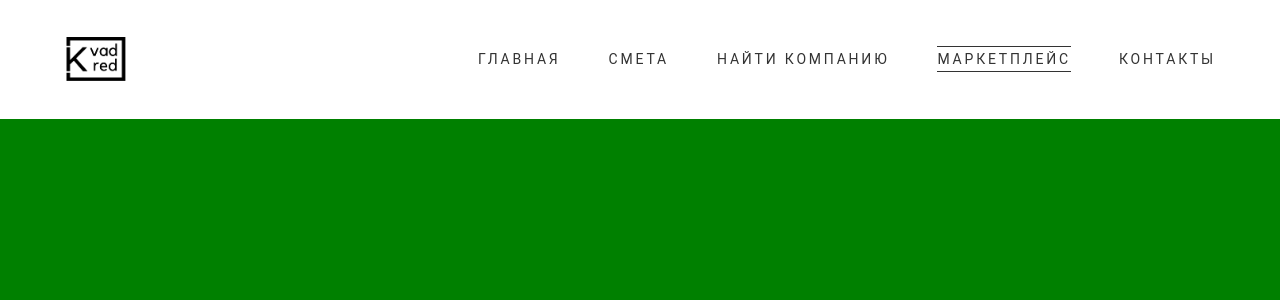
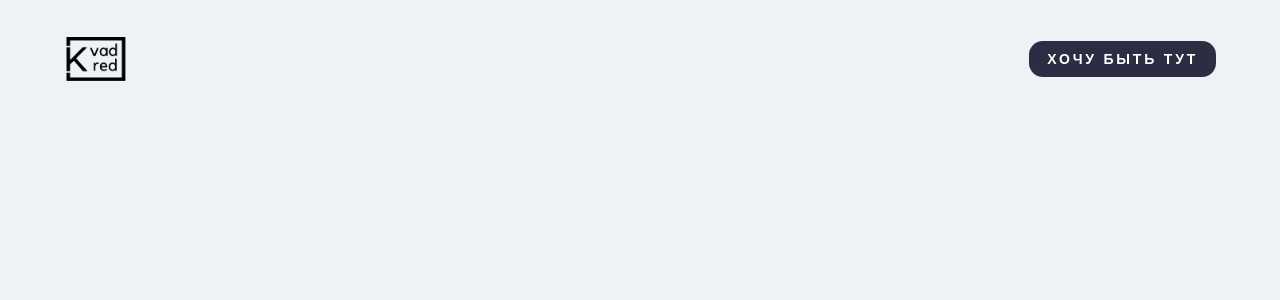
Before and after one commit to kvadred/demo, a React (Vite) app: page /marketplace in a window 1280 px wide. Shown: the top 300 px of the page. Built offline with nearby package versions, Linux system fonts and the light colour scheme.

Commit message:
feat Button component, updated default layout, header

```diff
--- a/src/Router.tsx
+++ b/src/Router.tsx
@@ -10,8 +10,8 @@ function Router() {
   return (
     <BrowserRouter>
           <Routes>
-            <Route path="/demo" element={<MainPage />} />
-            <Route path="*" element={<Navigate to="/demo" replace />} />
+            <Route path="/main" element={<MainPage />} />
+            <Route path="*" element={<Navigate to="/main" replace />} />
             <Route path="/smeta" element={<SmetaPage />} />
             <Route path="/find-company" element={<FindCompanyPage />} />
             <Route path="/marketplace" element={<MarketplacePage />} />
--- a/src/assets/scss/fonts.scss
+++ b/src/assets/scss/fonts.scss
@@ -1,7 +1,25 @@
 @import 'variables';
+
+@mixin roboto {
+  font-family: 'Roboto', sans-serif;
+}
 
 @mixin roboto-spacing {
   font-family: 'Roboto', sans-serif;
   font-size: $base-font-size;
   letter-spacing: $base-font-size * 0.2;
 }
+
+@mixin montserrat {
+  font-family: 'Montserrat', sans-serif;
+}
+
+@mixin montserrat-spacing {
+  font-family: 'Montserrat', sans-serif;
+  font-size: $base-font-size;
+  letter-spacing: $base-font-size * 0.2;
+}
+
+@mixin pridi {
+  font-family: 'Pridi', serif;
+}
--- a/src/assets/scss/index.scss
+++ b/src/assets/scss/index.scss
@@ -1,5 +1,6 @@
-@import 'variables.scss';
+@import 'variables';
 @import "fonts";
+@import "typography";
 
 html,
 body {
--- /dev/null
+++ b/src/assets/scss/typography.scss
@@ -0,0 +1,7 @@
+@import './fonts';
+
+h1 {
+  @include roboto;
+  font-size: $base-font-size * 4;
+  font-weight: lighter;
+}
--- /dev/null
+++ b/src/components/Button/Button.tsx
@@ -0,0 +1,41 @@
+import './styles.scss';
+
+interface Props {
+  variant?: 'contained' | 'outlined' | 'text';
+  color?: 'primary' | 'alert' | 'default';
+  size?: 'default' | 'small';
+  onClick?: () => void;
+  label: string;
+  preIcon?: React.ReactNode;
+  postIcon?: React.ReactNode;
+  className?: string;
+  disabled?: boolean;
+}
+
+function Button(props: Props) {
+    const {
+        variant = 'contained',
+        color = 'primary',
+        size = 'default',
+        onClick,
+        label,
+        preIcon,
+        postIcon,
+        className = '',
+        disabled = false,
+    } = props;
+
+    return (
+        <button
+            className={`button button--${variant} button--${color} button--${size}-size ${className}`}
+            onClick={onClick}
+            disabled={disabled}
+        >
+            {preIcon && <span className="button__icon">{preIcon}</span>}
+            <span className="button__label">{label}</span>
+            {postIcon && <span className="button__icon">{postIcon}</span>}
+        </button>
+    );
+}
+
+export default Button;
--- /dev/null
+++ b/src/components/Button/index.ts
@@ -0,0 +1 @@
+export {default} from './Button';
--- /dev/null
+++ b/src/components/Button/styles.scss
@@ -0,0 +1,116 @@
+@import '../../assets/scss/fonts';
+
+.button {
+  @include montserrat;
+  font-weight: bold;
+  text-transform: uppercase;
+  display: inline-flex;
+  align-items: center;
+  justify-content: center;
+  padding: 8px 16px;
+  border-radius: 14px;
+  font-size: 14px;
+  cursor: pointer;
+  transition: all 0.2s ease-in-out;
+  border: 2px solid transparent;
+
+  &:disabled {
+    opacity: 0.5;
+    cursor: not-allowed;
+  }
+
+  &__icon {
+    display: inline-flex;
+    align-items: center;
+    margin: 0 4px;
+  }
+
+  &__label {
+    display: inline-block;
+  }
+
+  &--default-size {
+    font-size: 14px;
+    padding: 8px 16px;
+    letter-spacing: calc(14px * 0.2);
+  }
+
+  &--small-size {
+    @include roboto;
+    font-size: 12px;
+    padding: 4px 12px;
+    text-transform: none;
+    font-weight: normal;
+  }
+
+  &--contained {
+    &.button--primary {
+      background-color: #2B2D42;
+      color: #fff;
+      fill: #fff;
+      &:hover:not(:disabled) {
+        background-color: #232436;
+      }
+    }
+
+    &.button--alert {
+      background-color: #D90429;
+      color: #fff;
+      fill: #fff;
+      &:hover:not(:disabled) {
+        background-color: #b8001f;
+      }
+    }
+
+    &.button--default {
+      background-color: #EDF2F4;
+      color: #2B2D42;
+      fill: #2B2D42;
+      &:hover:not(:disabled) {
+        background-color: #c7ccce;
+      }
+    }
+  }
+
+  &--outlined {
+    background-color: #EDF2F4;
+
+    &.button--primary {
+      border-color: #2B2D42;
+      color: #2B2D42;
+      fill: #2B2D42;
+      &:hover:not(:disabled) {
+        background-color: rgba(#2B2D42, 0.1);
+      }
+    }
+
+    &.button--alert {
+      border-color: #D90429;
+      color: #D90429;
+      fill: #D90429;
+      &:hover:not(:disabled) {
+        background-color: rgba(#D90429, 0.1);
+      }
+    }
+
+    &.button--default {
+      border-color: #4f4f4f;
+      color: #4f4f4f;
+      fill: #4f4f4f;
+      &:hover:not(:disabled) {
+        background-color: rgba(#4f4f4f, 0.1);
+      }
+    }
+  }
+
+  &--text {
+    background-color: transparent;
+    border: none;
+    color: #2B2D42;
+    fill: #2B2D42;
+
+    &:hover:not(:disabled) {
+      background-color: rgba(0, 0, 0, 0.05);
+    }
+  }
+}
--- a/src/components/Header/Header.tsx
+++ b/src/components/Header/Header.tsx
@@ -2,6 +2,7 @@ import './styles.scss';
 import {HeaderItem} from "@app/hooks";
 import classNames from "classnames";
 import {Link, useLocation} from "react-router-dom";
+import Button from '../Button';
 
 interface Props {
   items: HeaderItem[];
@@ -16,8 +17,12 @@ function Header(props: Props) {
   return (
     <div className={'header'}>
       <img src={'src/assets/icons/logo_black.svg'} height={64} alt={'logo'}/>
-      {/*TODO: logo refactor*/}
-      <div className={'header__items'}>
+      <Button
+        label='Хочу быть тут'
+        variant='contained'
+        color='primary'
+      />
+      {/* <div className={'header__items'}>
         {items.map(item => (
           <Link
             to={item.path}
@@ -32,7 +37,7 @@ function Header(props: Props) {
             {item.label.toUpperCase()}
           </Link>
         ))}
-      </div>
+      </div> */}
     </div>
   );
 }
--- a/src/components/index.ts
+++ b/src/components/index.ts
@@ -1 +1,2 @@
 export {default as Header} from './Header';
+export {default as Button} from './Button';
--- a/src/hooks/useHeader.ts
+++ b/src/hooks/useHeader.ts
@@ -13,7 +13,7 @@ export function useHeader(): ReturnType {
   const routes = useMemo(() => [
     {
       label: 'Главная',
-      path: '/demo',
+      path: '/main',
     },
     {
       label: 'Смета',
--- a/src/layout/Default/styles.scss
+++ b/src/layout/Default/styles.scss
@@ -5,6 +5,7 @@
   flex-direction: column;
   flex-wrap: nowrap;
   overflow: hidden;
+  background-color: #EDF2F4;
 
   &__content {
     width: 100%;
@@ -14,7 +15,5 @@
     flex-wrap: nowrap;
     flex: 1 1 auto;
     overflow: hidden;
-    overflow-y: auto;
-    background-color: green; // TODO: temp
   }
 }
--- a/src/pages/MainPage/MainPage.tsx
+++ b/src/pages/MainPage/MainPage.tsx
@@ -1,12 +1,6 @@
 import './styles.scss';
-import {useState} from "react";
-import {CompanyOffer} from "../../modules/calculator/types/CompanyOffer.ts";
-import {IProduct} from "../../modules/marketplace/types/IProduct.tsx";
-import {Navbar} from "../../common/components/Navbar.tsx";
-import {SmetaPage} from "../../modules/calculator/SmetaPage.tsx";
-import {CompaniesPage} from "../../modules/calculator/CompaniesPage.tsx";
-import {MarketplacePage} from "../../modules/marketplace/MarketplacePage.tsx";
 import {RoomTypes} from "../../common/types/RoomTypes.ts";
+import {LayoutDefault} from "@app/layout";
 
 export interface RoomArea {
   type: RoomTypes,
@@ -48,32 +42,11 @@ const companiesDefaultForm: CompaniesFormData = {
 }
 
 function MainPage() {
-  const [nav, setNav] = useState('planner')
-
-  // State for SmetaPage
-  const [smetaFormData, setSmetaFormData] = useState<SmetaFormData>(smetaDefaultForm)
-  const [costData, setCostData] = useState(null)
-
-  // State for CompaniesPage
-  const [companyFormData, setCompanyFormData] = useState<CompaniesFormData>(companiesDefaultForm)
-  const [companyOffers, setCompanyOffers] = useState<CompanyOffer[]>([])
-
-  // State for MarketplacePage
-  const [cart, setCart] = useState<IProduct[]>([])
-  const [category, setCategory] = useState('')
-  const [products, setProducts] = useState<IProduct[]>([])
 
   return (
-    <div className='background-container'>
-      <div className='app-container'>
-        <section style={{ marginBottom: '1rem' }}>
-          <Navbar nav={nav} setNav={setNav} />
-        </section>
-        {nav === 'smeta-calculator' && <SmetaPage formData={smetaFormData} setFormData={setSmetaFormData} costData={costData} setCostData={setCostData} />}
-        {nav === 'companies-calculator' && <CompaniesPage formData={companyFormData} setFormData={setCompanyFormData} companyOffers={companyOffers} setCompanyOffers={setCompanyOffers} />}
-        {nav === 'marketplace' && <MarketplacePage cart={cart} setCart={setCart} category={category} setCategory={setCategory}  products={products} setProducts={setProducts} />}
-      </div>
-    </div>
+    <LayoutDefault>
+      {/*<h1>KVADRED</h1>*/}
+    </LayoutDefault>
   )
 }
 
```
Also changed, not shown: 1 other file (tests, documents, lock files or other folders).
